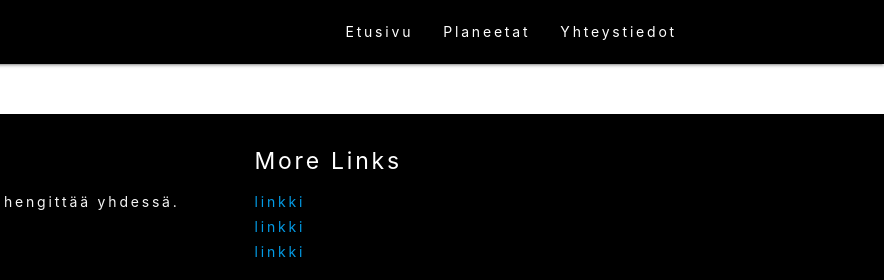
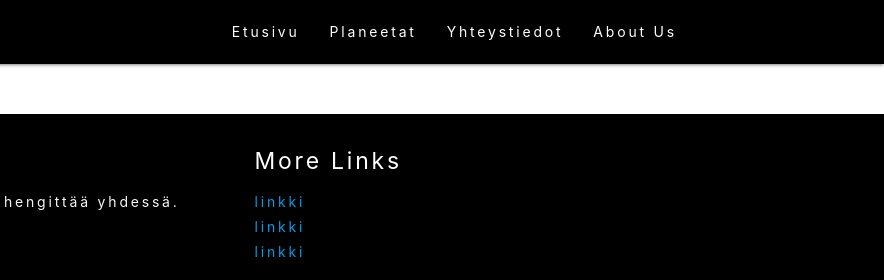
Before and after one commit to Aiche-H/WEB_15_group_3_project, a plain HTML site: page pages/contact-information/contactinformation.html in a window 1280 px wide. Shown: the top 280 px of the page, 396-1280 px from the left. Drawn offline with Linux system fonts and the light colour scheme.

Commit message:
About Us linkki lisätty myös Yhteystieto-sivulle

```diff
--- a/pages/contact-information/contactinformation.html
+++ b/pages/contact-information/contactinformation.html
@@ -66,6 +66,7 @@
               </ul>
 
               <li><a href="../contact-information/contactinformation.html">Yhteystiedot</a></li>
+              <li><a href="/pages/about_us/aboutus.html">About Us</a></li>
             </ul>
 
             <ul class="sidenav" id="mobile-menu">
```
